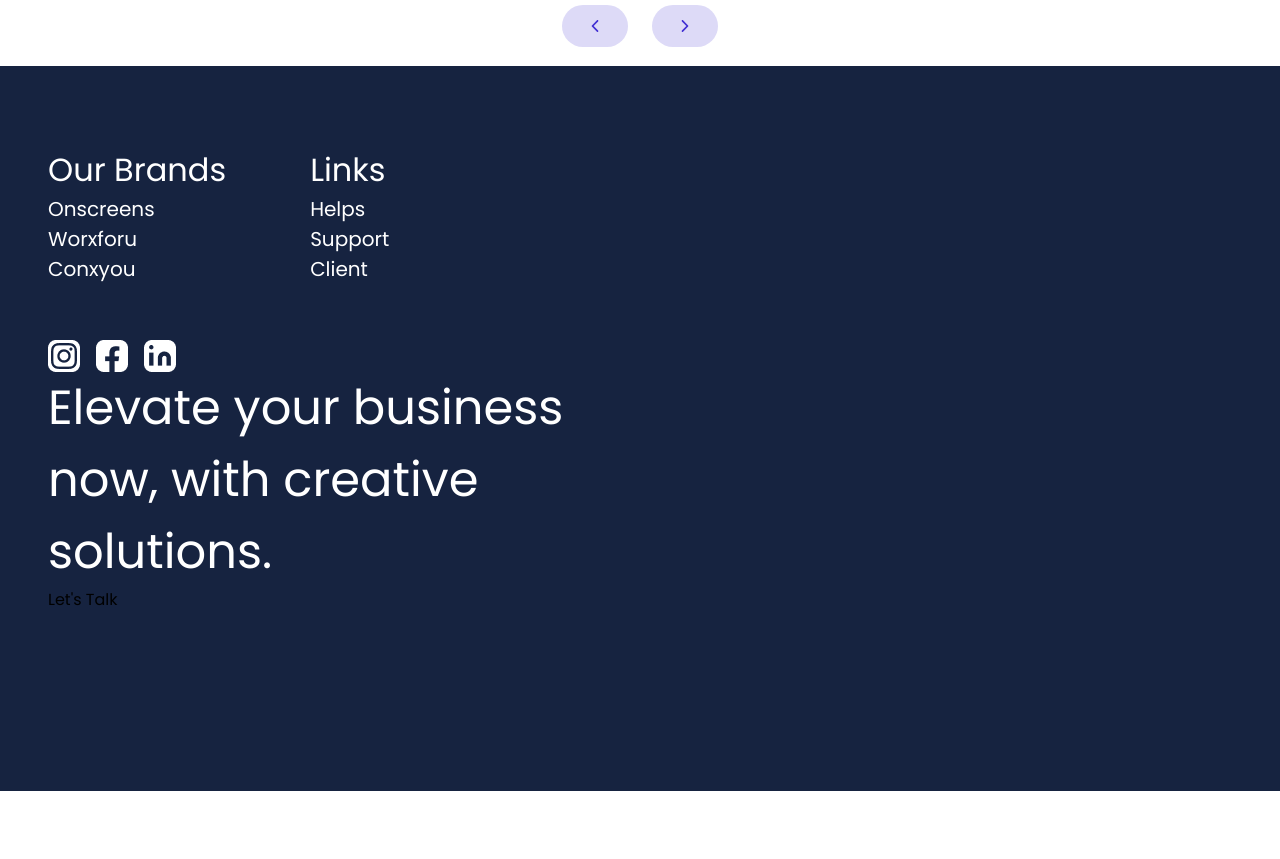
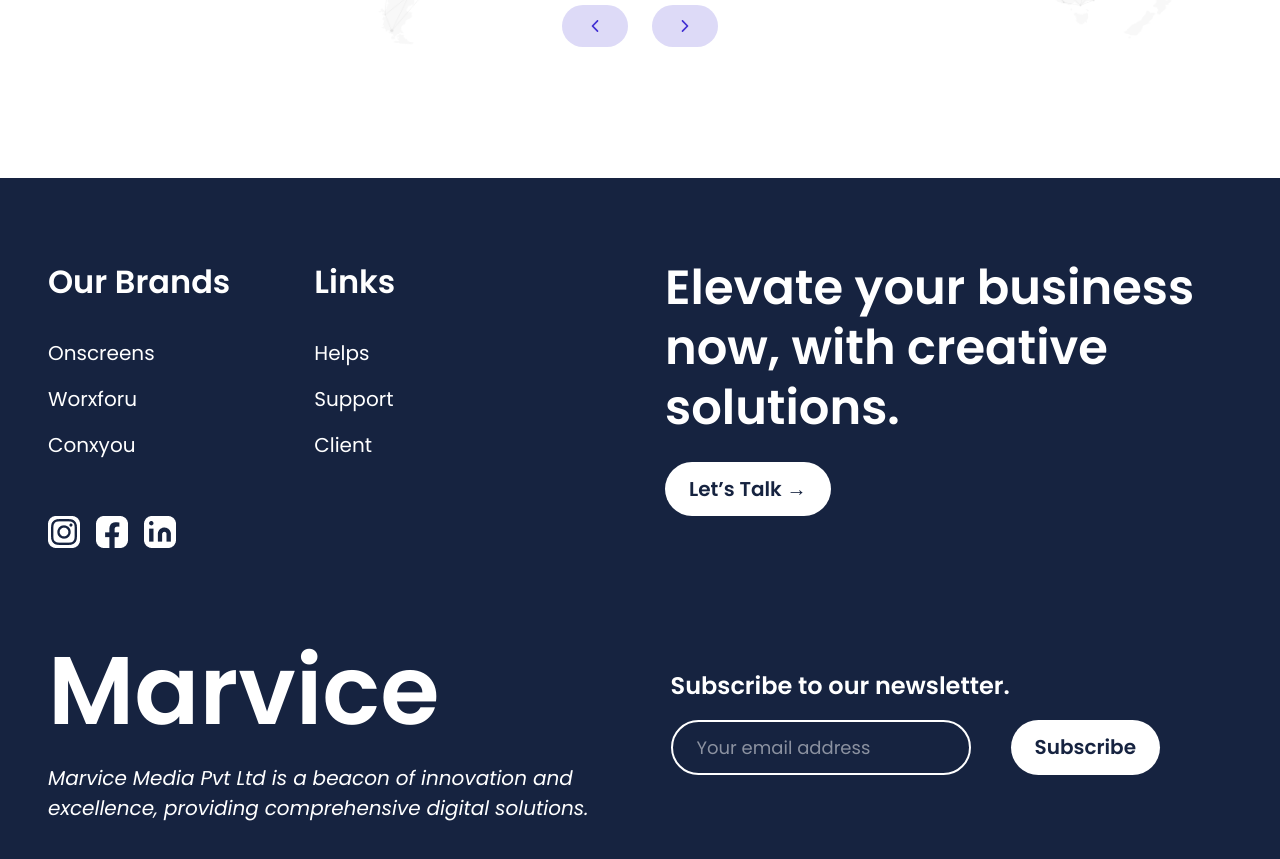
Before and after one commit to Ameer2750/marvice-website, a React (Vite) app: page /#/ in a window 1280 px wide. Shown: the part 5049-5908 px from the top of the page. Before the commit the page ends 5840 px from the top, so only its background shows below. Built offline with nearby package versions, Linux system fonts and the light colour scheme.

Commit message:
refactor Footer and Testimonial components for improved layout and responsiveness

```diff
--- a/src/components/Footer.jsx
+++ b/src/components/Footer.jsx
@@ -1,46 +1,82 @@
-import React from 'react'
-import instagram from "../assets/marvice/Images/footer/instagram.png"
-import facebook from "../assets/marvice/Images/footer/facebook.png"
-import linkedin from "../assets/marvice/Images/footer/linkedin.png"
+import React from "react";
+import instagram from "../assets/marvice/Images/footer/instagram.png";
+import facebook from "../assets/marvice/Images/footer/facebook.png";
+import linkedin from "../assets/marvice/Images/footer/linkedin.png";
 
 const Footer = () => {
   return (
-    <div className='bg-[#162340]  h-[725px] px-[48px] py-20'>
-      <div>
-        <div className='container mx-auto'>
-          <div className='flex flex-row  w-full gap-[84px]'>
-            <div className='text-white  h-[194px]'>
-              <h1 className='text-[32px]'>Our Brands</h1>
-              <ul className='text-[20px]'>
+    <div className="bg-[#162340] w-full h-[725px] px-[48px] py-20">
+      <div className="container mx-auto flex flex-col justify-between h-full">
+        {/* Top Section */}
+        <div className="flex flex-row justify-between">
+          {/* Left Side - Brands & Links */}
+          <div className="flex gap-[84px]">
+            {/* Our Brands */}
+            <div className="text-white flex flex-col gap-4">
+              <h1 className="text-[32px] font-semibold">Our Brands</h1>
+              <div className="flex flex-col gap-14">
+                <ul className="text-[20px] mt-4 space-y-4">
                   <li>Onscreens</li>
                   <li>Worxforu</li>
                   <li>Conxyou</li>
                 </ul>
+                <div className="flex gap-4">
+                  <img src={instagram} alt="Instagram" className="w-[32px]" />
+                  <img src={facebook} alt="Facebook" className="w-[32px]" />
+                  <img src={linkedin} alt="LinkedIn" className="w-[32px]" />
                 </div>
-            <div className='text-white'>
-              <h1 className='text-[32px]'>Links</h1>
-              <ul className='text-[20px]'>
+              </div>
+            </div>
+            {/* Links */}
+            <div className="text-white">
+              <div className="flex flex-col gap-4">
+                <h1 className="text-[32px] font-semibold">Links</h1>
+                <ul className="text-[20px] mt-4 space-y-4">
                   <li>Helps</li>
                   <li>Support</li>
                   <li>Client</li>
                 </ul>
               </div>
-
-          </div>
-          <div className='flex flex-row gap-[16px]'>
-            <img src={instagram} alt='instagram' className='w-[32px]' />
-            <img src={facebook} alt='facebook' className='w-[32px]' />
-            <img src={linkedin} alt='linkedin' className='w-[32px]' />
             </div>
           </div>
 
-        <div className='w-[567px] h-[201px]'>
-          <h1 className='text-white text-[48px]'>Elevate your business now, with creative solutions.</h1>
-          <button>Let's Talk <span></span></button>
+          {/* Right Side - CTA */}
+          <div className="w-[567px]">
+            <h1 className="text-white text-[48px] font-semibold leading-tight">
+              Elevate your business now, with creative solutions.
+            </h1>
+            <button className="mt-6 bg-white text-[#162340] text-[20px] font-semibold px-6 py-3 rounded-full flex items-center gap-2">
+              Let’s Talk →
+            </button>
+          </div>
+        </div>
+
+        {/* Bottom Section */}
+        <div className="flex flex-row justify-between items-center">
+          <div className="flex flex-col gap-0">
+            <h1 className="text-[96px] text-white font-semibold">Marvice</h1>
+            <p className="text-[20px] text-white italic max-w-[650px] w-full">
+              Marvice Media Pvt Ltd is a beacon of innovation and excellence, providing comprehensive digital solutions.
+            </p>
+          </div>
+          <div className="flex flex-col items-start justify-center gap-4 mr-18">
+            <p className="text-[24px] text-white font-semibold">Subscribe to our  newsletter.</p>
+            <div className="flex flex-row gap-10">
+              <input
+                type="email"
+                placeholder="Your email address"
+                className="px-6 py-3 w-[300px] border-2 text-white border-white rounded-full text-[18px] outline-none"
+              />
+              <button className="bg-white text-[#162340] text-[20px] font-semibold px-6 py-3 rounded-full">
+                Subscribe
+              </button>
             </div>
           </div>
         </div>
-  )
-}
+      </div>
 
-export default Footer
+    </div>
+  );
+};
+
+export default Footer;
--- a/src/components/Testimonial.jsx
+++ b/src/components/Testimonial.jsx
@@ -30,7 +30,7 @@
 
 const Testimonial = () => {
   return (
-    <div className="relative">
+    <div className="relative container mx-auto py-14">
       <img src={testimonial} alt="testimonial" />
       <div className="flex flex-col justify-center items-center container mx-auto">
         <h1 className="absolute top-28 text-[#4230D3] text-[1rem] font-semibold bg-gradient-to-r from-[#D9D6F6] to-[#F4F4Fb] rounded-full px-2 py-2">
```
Lines whose indentation alone changed are shown as unchanged.
